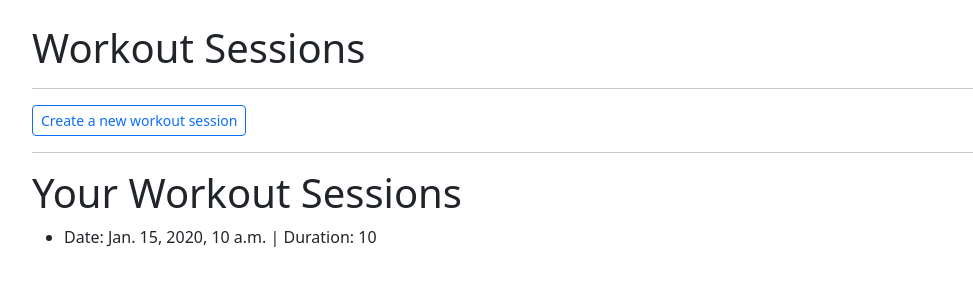
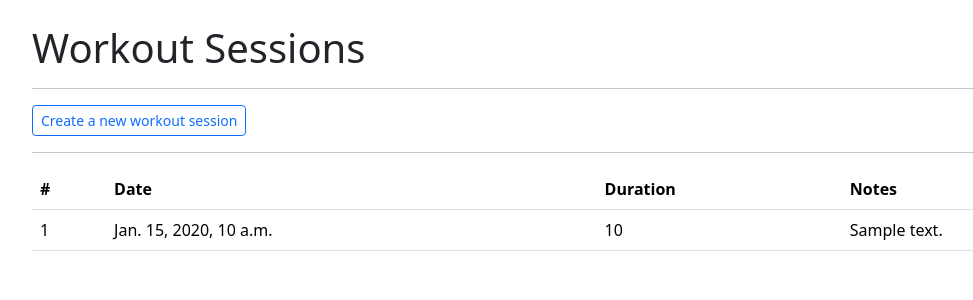
Before and after one commit to aris-m/GymDiary, a Django app: template website/templates/tracker.html in a window 1280 px wide. Shown: the part 57-357 px from the top of the page, without its empty margins (50-1023 px from the left). Run offline with Django 5.2, Linux system fonts and the light colour scheme; the template is opened without the code that fills it: most values are stand-ins (such as "Sample title", 1, 10 or a date in 2020); data that the repository does not hold is empty.

Commit message:
add workout sessions table

```diff
--- a/website/templates/tracker.html
+++ b/website/templates/tracker.html
@@ -10,16 +10,30 @@
 
 <hr>
 
+<table class="table">
+    <tbody>
         {% if workout_sessions %}
-    <h1>Your Workout Sessions</h1>
-    <ul>
+            <thead>
+                <tr>
+                <th scope="col">#</th>
+                <th scope="col">Date</th>
+                <th scope="col">Duration</th>
+                <th scope="col">Notes</th>
+                </tr>
+            </thead>
             {% for session in workout_sessions %}
-        <li>Date: {{ session.date }} | Duration: {{ session.duration }}</li>
+                <tr>
+                    <td>{{ forloop.counter }}</td>
+                    <td>{{ session.date }}</td>
+                    <td>{{ session.duration }}</td>
+                    <td>{{ session.notes }}</td>
+                </tr>
             {% endfor %}
-    </ul>
         {% else %}
             <p>No workout sessions found.</p>
         {% endif %}
+    </tbody>
+  </table>
 
 
 
```
Lines whose indentation alone changed are shown as unchanged.
